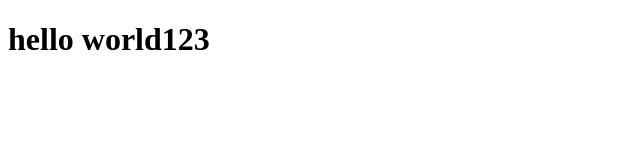
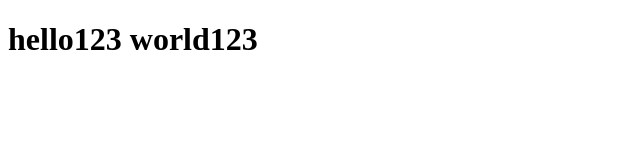
Before and after one commit to Niko932205/myProject, a plain HTML site: page index.html in a window 1280 px wide. Shown: the whole page, without its empty margins (0-640 px from the left). Drawn offline with Linux system fonts and the light colour scheme.

Commit message:
more numbers

```diff
--- a/index.html
+++ b/index.html
@@ -7,6 +7,6 @@
   <title>Document</title>
 </head>
 <body>
-    <h1>hello world123</h1>
+    <h1>hello123 world123</h1>
 </body>
 </html>
```
